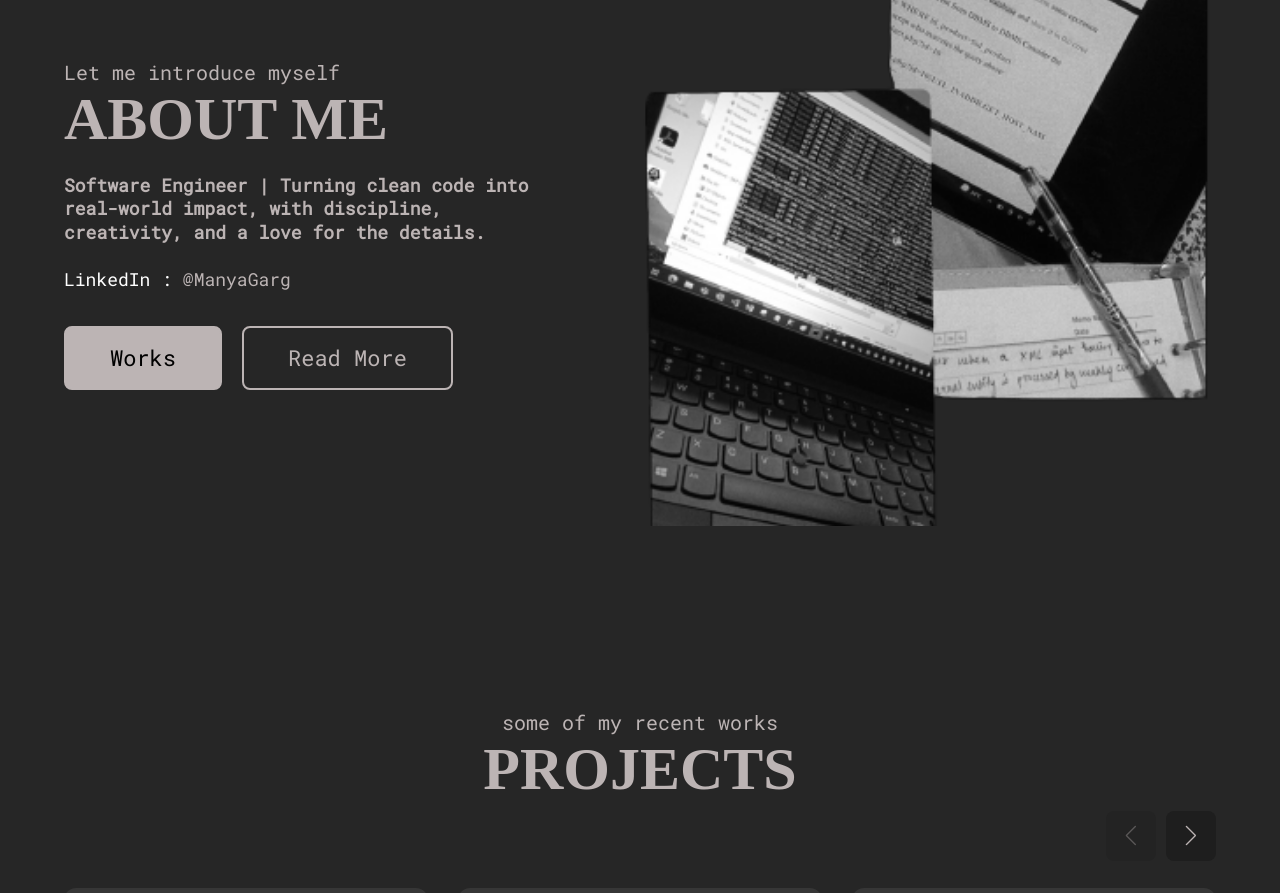
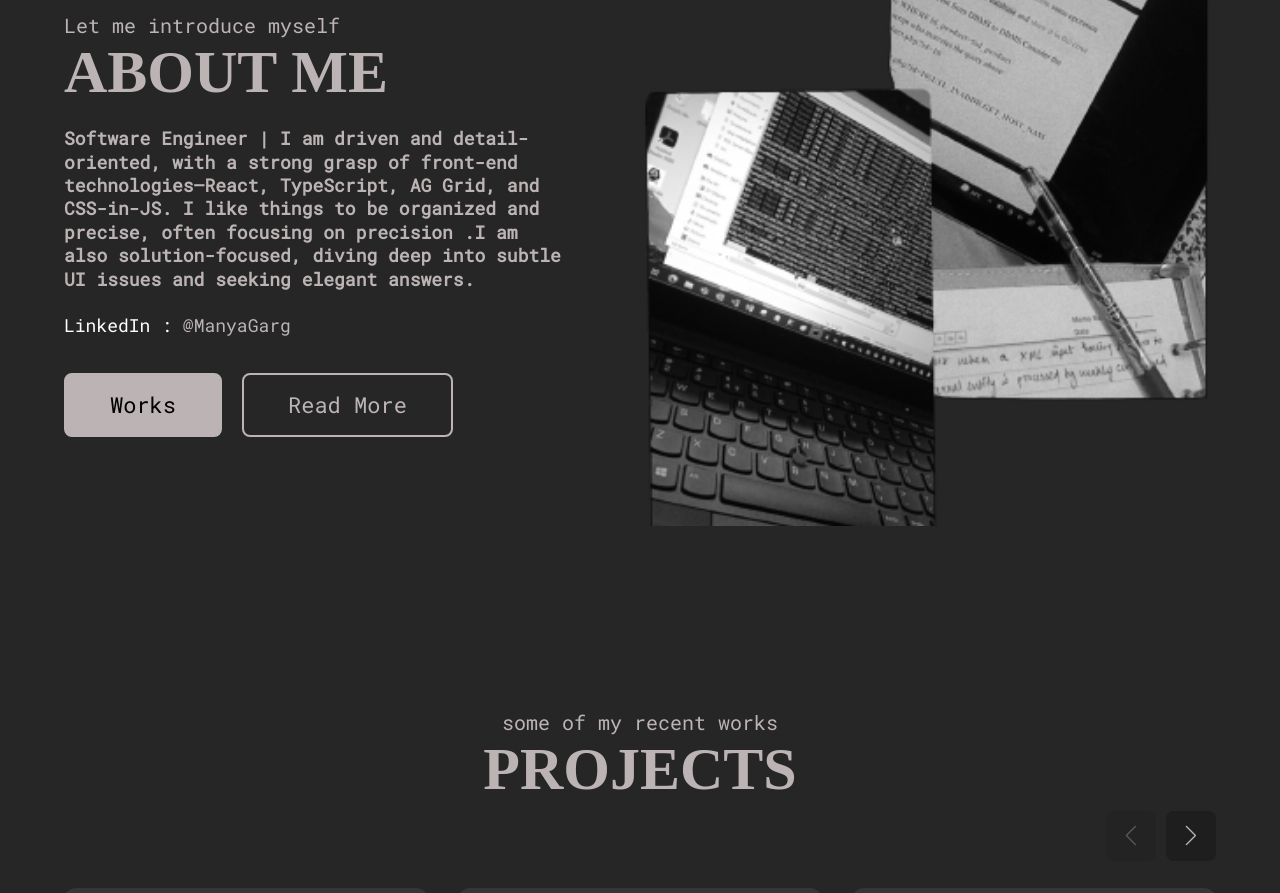
Before and after one commit to ManyaGarg20/MyPortfolio, a React (Create React App) app: page / in a window 1280 px wide. Shown: the part 880-1773 px from the top of the page. Built offline with nearby package versions, Linux system fonts and the light colour scheme; a web font is replaced by a local one.

Commit message:
Update AboutSection.js

```diff
--- a/src/components/AboutSection.js
+++ b/src/components/AboutSection.js
@@ -86,8 +86,10 @@ export default function AboutSection() {
           heading="About Me"
         />
         <PText>
-     <b> Software Engineer | Turning clean code into real-world impact, with discipline,
-            creativity, and a love for the details.
+     <b> Software Engineer | I am driven and detail-oriented, with a strong
+            grasp of front-end technologies—React, TypeScript, AG Grid, and CSS-in-JS.
+              I like things to be organized and precise, often focusing on precision
+              .I am also solution-focused, diving deep into subtle UI issues and seeking elegant answers.
             </b>
     <br /> <br/>
 <span className='linkedIn'> LinkedIn :  <a target="_blank" rel="noreferrer" href="//www.linkedin.com/in/manya-garg-99849320a/">
```
